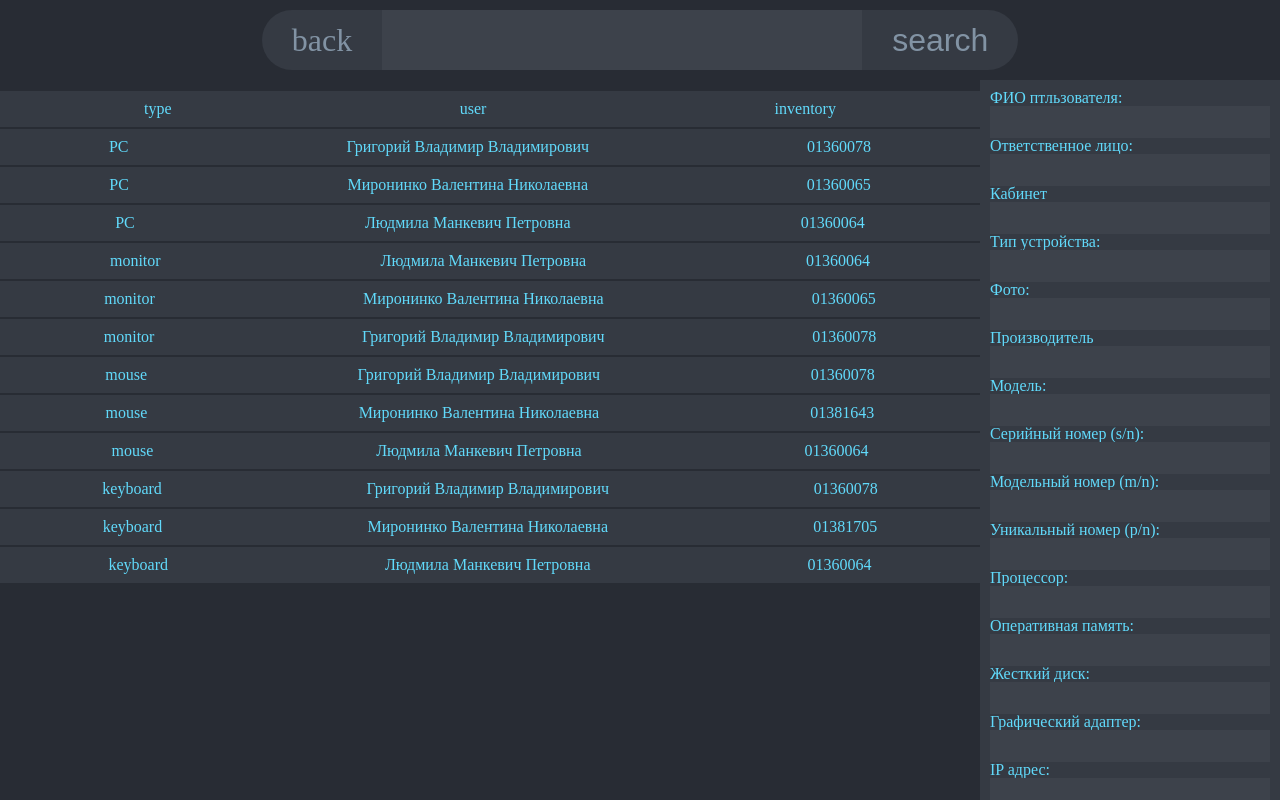
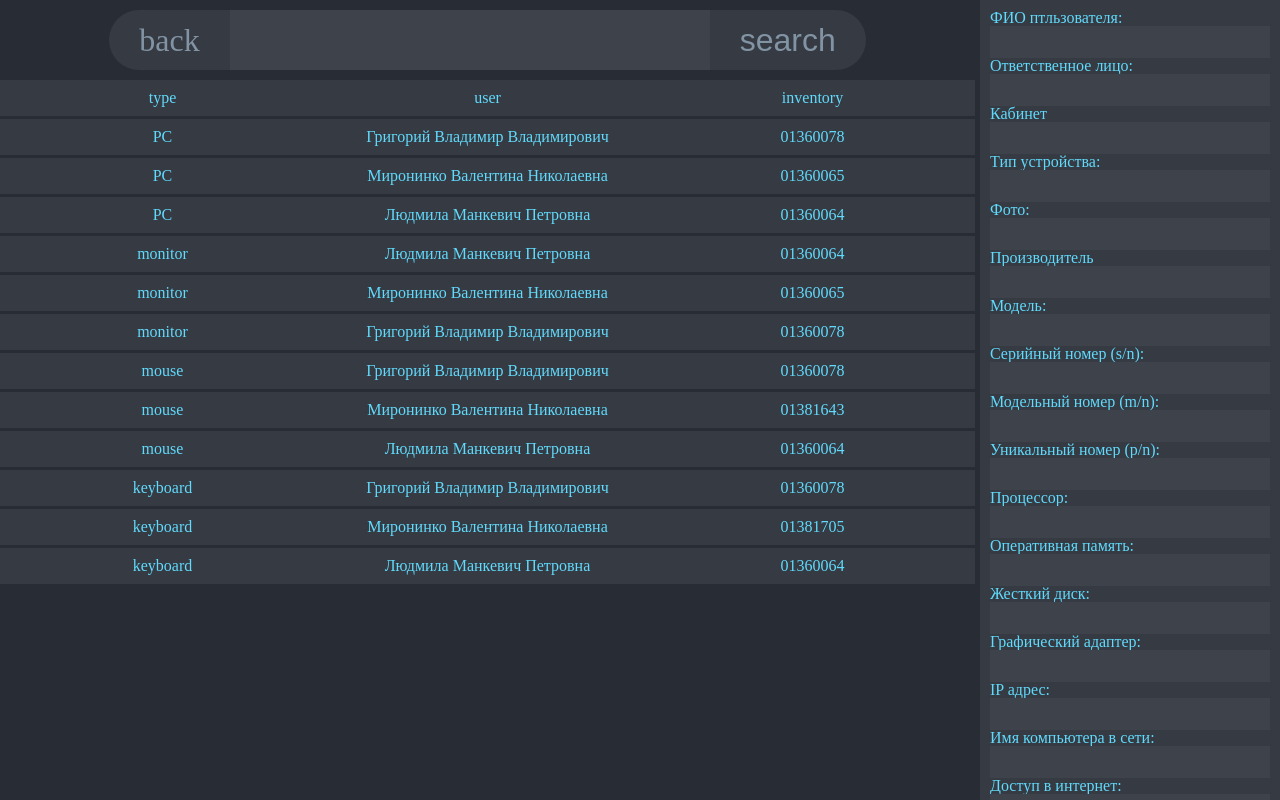
Before and after one commit to Sorati/obsinv, a React (Create React App) app: page /AllElements in a window 1280 px wide. Shown: the top 800 px of the page. Built offline with nearby package versions, Linux system fonts and the light colour scheme.

Commit message:
add keys in items array and fix grid

```diff
--- a/src/components/ItemList/Item/Item.module.css
+++ b/src/components/ItemList/Item/Item.module.css
@@ -1,11 +1,12 @@
 .row{
     display: flex;
-    margin: 1px 0;
-    justify-content: space-around;
+    /*margin: 3px 0;*/
 }
 
 .row div{
     padding: 10px;
+    width: 100%;
+    text-align: center;
 }
 
 .row_even{
--- a/src/components/ItemList/ItemList.jsx
+++ b/src/components/ItemList/ItemList.jsx
@@ -14,14 +14,21 @@ const ItemList = (props) => {
             const listElement = list[type];
             for (let item of listElement){
                 // console.log(item.user)
-                items.push(<Item type={`${item.type}`} user={`${item.user}`} inventory={`${item.inventory}`} />)  //нужен KEY
+                items.push(
+                    <Item
+                        type={`${item.type}`}
+                        user={`${item.user}`}
+                        inventory={`${item.inventory}`}
+                        key={`${type}${item.id}`}
+                    />
+                )  //нужен KEY
             }
         }
         return items
     }
 
-    let qqq = allList(list);
-    console.log(qqq);
+    // let qqq = allList(list);
+    // console.log(qqq);
 
     return (
         <div className={style.content}>
@@ -29,25 +36,7 @@ const ItemList = (props) => {
             <Item type={'type'} user={'user'} inventory={'inventory'}/>
 
             {allList(list)}
-            {/*<Item type={list.pc[0].type} user={list.pc[0].user} inventory={list.pc[0].inventory}/>
-            <Item type={list.pc[1].type} user={list.pc[1].user} inventory={list.pc[1].inventory}/>
-            <Item type={list.pc[2].type} user={list.pc[2].user} inventory={list.pc[2].inventory}/>
-
-            <Item type={list.monitor[0].type} user={list.monitor[0].user} inventory={list.monitor[0].inventory}/>
-            <Item type={list.monitor[1].type} user={list.monitor[1].user} inventory={list.monitor[1].inventory}/>
-            <Item type={list.monitor[2].type} user={list.monitor[2].user} inventory={list.monitor[2].inventory}/>
-
-            <Item type={list.pc[0].type} user={list.pc[0].user} inventory={list.pc[0].inventory}/>
-            <Item type={list.pc[1].type} user={list.pc[1].user} inventory={list.pc[1].inventory}/>
-            <Item type={list.pc[2].type} user={list.pc[2].user} inventory={list.pc[2].inventory}/>
-
-            <Item type={list.mouse[0].type} user={list.mouse[0].user} inventory={list.mouse[0].inventory}/>
-            <Item type={list.mouse[1].type} user={list.mouse[1].user} inventory={list.mouse[1].inventory}/>
-            <Item type={list.mouse[2].type} user={list.mouse[2].user} inventory={list.mouse[2].inventory}/>
-
-            <Item type={list.keyboard[0].type} user={list.keyboard[0].user} inventory={list.keyboard[0].inventory}/>
-            <Item type={list.keyboard[1].type} user={list.keyboard[1].user} inventory={list.keyboard[1].inventory}/>
-            <Item type={list.keyboard[2].type} user={list.keyboard[2].user} inventory={list.keyboard[2].inventory}/>*/}
+            {/*<Item type={list.pc[0].type} user={list.pc[0].user} inventory={list.pc[0].inventory}/>*/}
         </div>
     )
 };
--- a/src/components/ItemList/ItemList.module.css
+++ b/src/components/ItemList/ItemList.module.css
@@ -1,7 +1,10 @@
 .content{
-  display: flex;
+  display: grid;
+  gap: 3px;
+
+  /*display: flex;*/
   /*justify-content: center;*/
-  flex-grow: 1;
-  flex-direction: column;
-  padding: 10px 0 10px 0;
+  /*flex-grow: 1;*/
+  /*flex-direction: column;*/
+  /*padding: 10px 0 10px 0;*/
 }
--- a/src/components/app/App.css
+++ b/src/components/app/App.css
@@ -14,10 +14,7 @@ body {
   border-radius: 10px;
 }
 
-::-webkit-scrollbar-thumb{
-  background-color: #3d424b;
-}
-
+::-webkit-scrollbar-thumb,
 ::-webkit-scrollbar-button{
   background-color: #3d424b;
 }
@@ -30,11 +27,14 @@ body {
   border-radius: 0 0 10px 10px;
 }
 
-/**, ::after, ::before{*/
-/*    box-sizing: border-box;*/
-/*}*/
+.content{
+  /*display: flex;*/
+  /*width: 100%;*/
+}
 
-.content{
-  display: flex;
-  width: 100%;
+.App {
+  display: grid;
+  grid-auto-flow: column;
+  grid-template-columns: minmax(max-content, 1fr);
+  gap: 5px;
 }
--- a/src/components/app/App.js
+++ b/src/components/app/App.js
@@ -22,15 +22,16 @@ class App extends React.PureComponent {
         return (
             <div className="App">
                 <BrowserRouter>
-                    <Header/>
+
                     <div className="content">
-                        <Route exact path={'/'} render={ () =>  <Main/> }/>
-                        <Route exact path={'/Main'} render={ () =>  <Main/> }/>
-                        <Route exact path={'/AllElements'} render={ () =>  <ItemList date={this.props}/> }/>
-                        <Route exact path={'/Add'} render={ () =>  <Modal/> }/>
-                        <Sidebar/>
+                        <Header/>
+                        <Route exact path={'/'} render={() => <Main/>}/>
+                        <Route exact path={'/Main'} render={() => <Main/>}/>
+                        <Route exact path={'/AllElements'} render={() => <ItemList date={this.props}/>}/>
+                        <Route exact path={'/Add'} render={() => <Modal/>}/>
+
                     </div>
-
+                    <Sidebar/>
                 </BrowserRouter>
             </div>
         )
--- a/src/mocks/state.js
+++ b/src/mocks/state.js
@@ -1,6 +1,7 @@
 const data = {
     pc: [
         {
+            id: 1,
             user: 'Григорий Владимир Владимирович',
             type: 'PC',
             inventory: '01360078',
@@ -20,6 +21,7 @@ const data = {
             }
         },
         {
+            id: 2,
             user: 'Миронинко Валентина Николаевна',
             type: 'PC',
             inventory: '01360065',
@@ -39,6 +41,7 @@ const data = {
             }
         },
         {
+            id: 3,
             user: 'Людмила Манкевич Петровна',
             type: 'PC',
             inventory: '01360064',
@@ -60,6 +63,7 @@ const data = {
     ],
     monitor: [
         {
+            id: 1,
             user: 'Людмила Манкевич Петровна',
             type: 'monitor',
             inventory: '01360064',
@@ -72,6 +76,7 @@ const data = {
             }
         },
         {
+            id: 2,
             user: 'Миронинко Валентина Николаевна',
             type: 'monitor',
             inventory: '01360065',
@@ -86,6 +91,7 @@ const data = {
             }
         },
         {
+            id: 3,
             user: 'Григорий Владимир Владимирович',
             type: 'monitor',
             inventory: '01360078',
@@ -100,6 +106,7 @@ const data = {
     ],
     mouse: [
         {
+            id: 1,
             user: 'Григорий Владимир Владимирович',
             type: 'mouse',
             inventory: '01360078',
@@ -112,6 +119,7 @@ const data = {
             }
         },
         {
+            id: 2,
             user: 'Миронинко Валентина Николаевна',
             type: 'mouse',
             inventory: '01381643',
@@ -127,6 +135,7 @@ const data = {
             }
         },
         {
+            id: 3,
             user: 'Людмила Манкевич Петровна',
             type: 'mouse',
             inventory: '01360064',
@@ -141,6 +150,7 @@ const data = {
     ],
     keyboard: [
         {
+            id: 1,
             user: 'Григорий Владимир Владимирович',
             type: 'keyboard',
             inventory: '01360078',
@@ -153,6 +163,7 @@ const data = {
             }
         },
         {
+            id: 2,
             user: 'Миронинко Валентина Николаевна',
             type: 'keyboard',
             inventory: '01381705',
@@ -168,6 +179,7 @@ const data = {
             }
         },
         {
+            id: 3,
             user: 'Людмила Манкевич Петровна',
             type: 'keyboard',
             inventory: '01360064',
```
